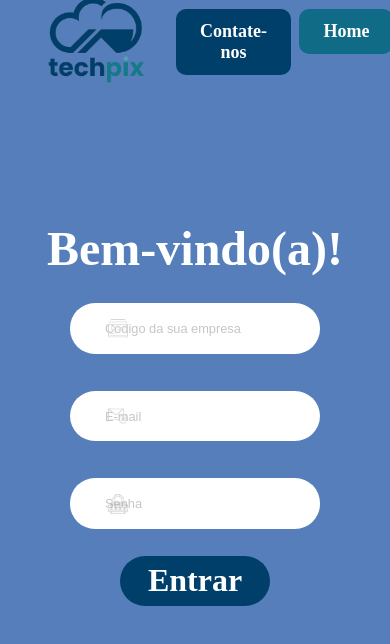
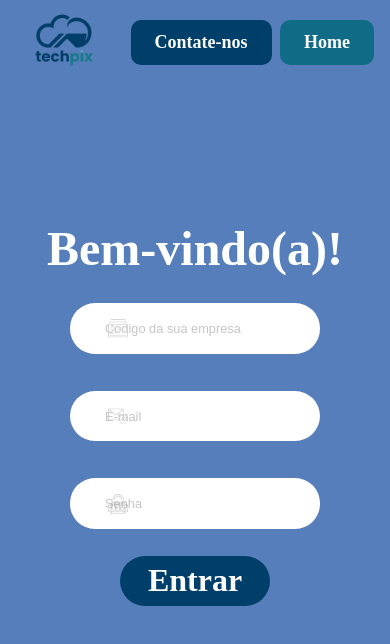
Before and after one commit to ni-teixeira/TechPix, a website: page public/app/login.html in a window 390 px wide. Drawn offline with Linux system fonts and the light colour scheme; a web font is replaced by a local one.

Commit message:
Ajustando tamanho da logo na navbar para responsividade

```diff
--- a/public/css/login.css
+++ b/public/css/login.css
@@ -186,6 +186,10 @@ input::placeholder{
         /* height: auto; */
         padding: 1rem;
     }
+
+    .navlogo img{
+        height: 6rem;
+    }
     .form_login{
         width: 100%;
         height: 100%;
```
